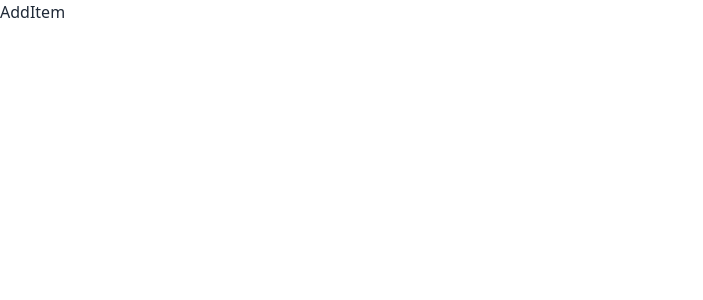
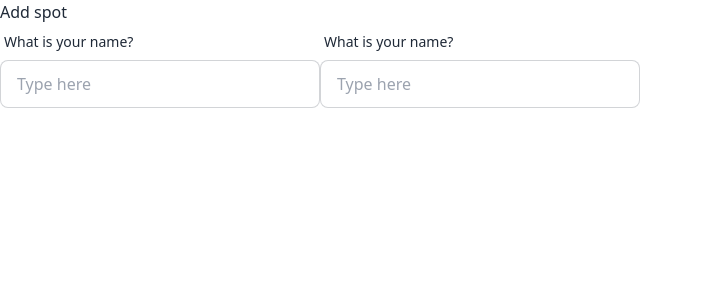
Before and after one commit to afrinchowa/Tourist-spot-1, a React (Vite) app: page /addItem in a window 1280 px wide. Shown: the top 300 px of the page, without its empty margins (0-703 px from the left). Built offline with nearby package versions, Linux system fonts and the light colour scheme.

Commit message:
form works

```diff
--- a/src/Components/AddItem.jsx
+++ b/src/Components/AddItem.jsx
@@ -1,11 +1,35 @@
-
-
 const AddItem = () => {
-    return (
-        <div>
-            AddItem
-        </div>
-    );
+  return (
+    <div>
+      Add spot
+      <form>
+       <div>
+		<div className="flex">
+		<label className="form-control w-full max-w-xs">
+          <div className="label">
+            <span className="label-text">What is your name?</span>
+          </div>
+          <input
+            type="text"
+            placeholder="Type here"
+            className="input input-bordered w-full max-w-xs"
+          />
+        </label>
+		<label className="form-control w-full max-w-xs">
+          <div className="label">
+            <span className="label-text">What is your name?</span>
+          </div>
+          <input
+            type="text"
+            placeholder="Type here"
+            className="input input-bordered w-full max-w-xs"
+          />
+        </label>
+		</div>
+	   </div>
+      </form>
+    </div>
+  );
 };
 
 export default AddItem;
```
